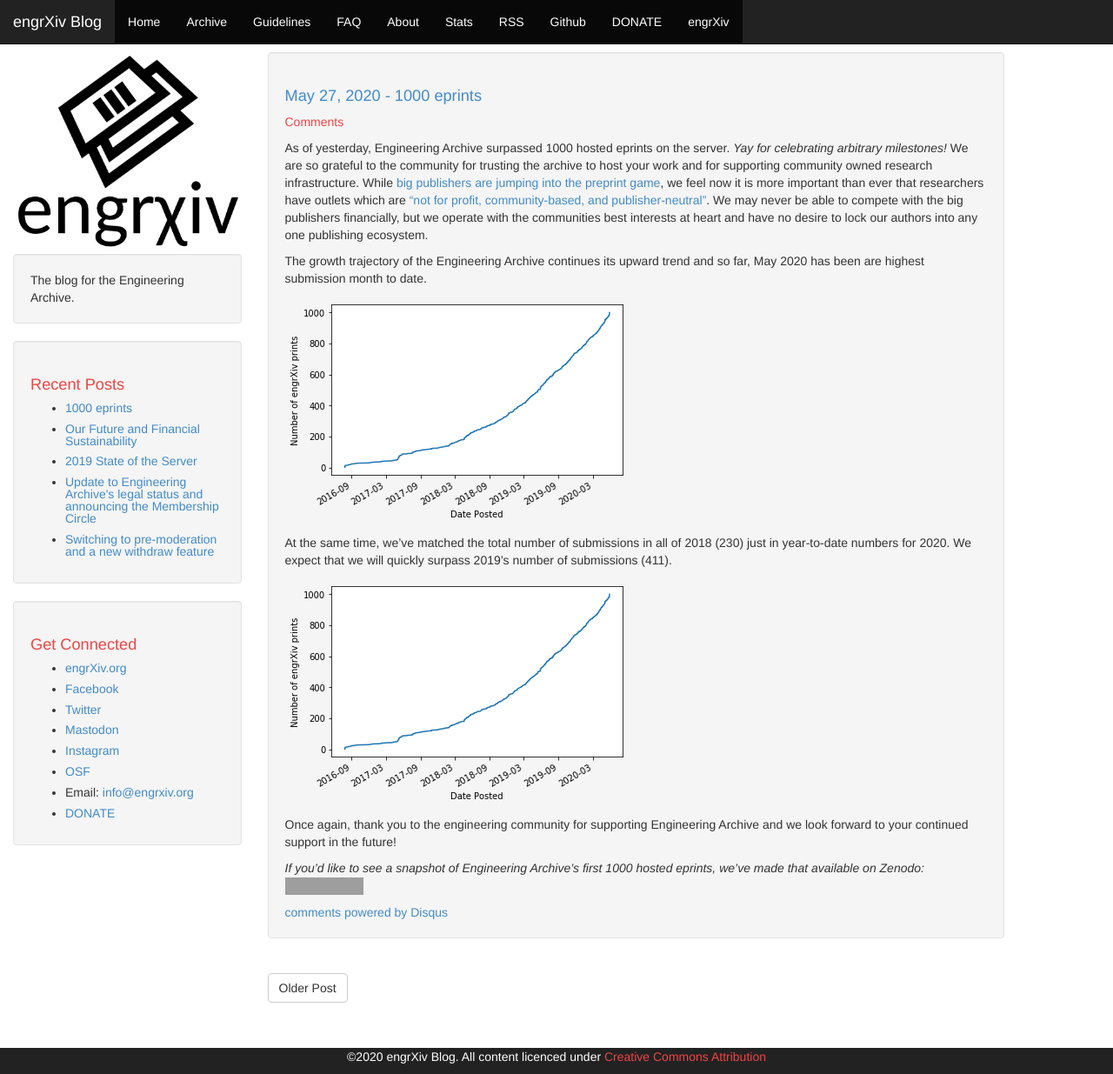
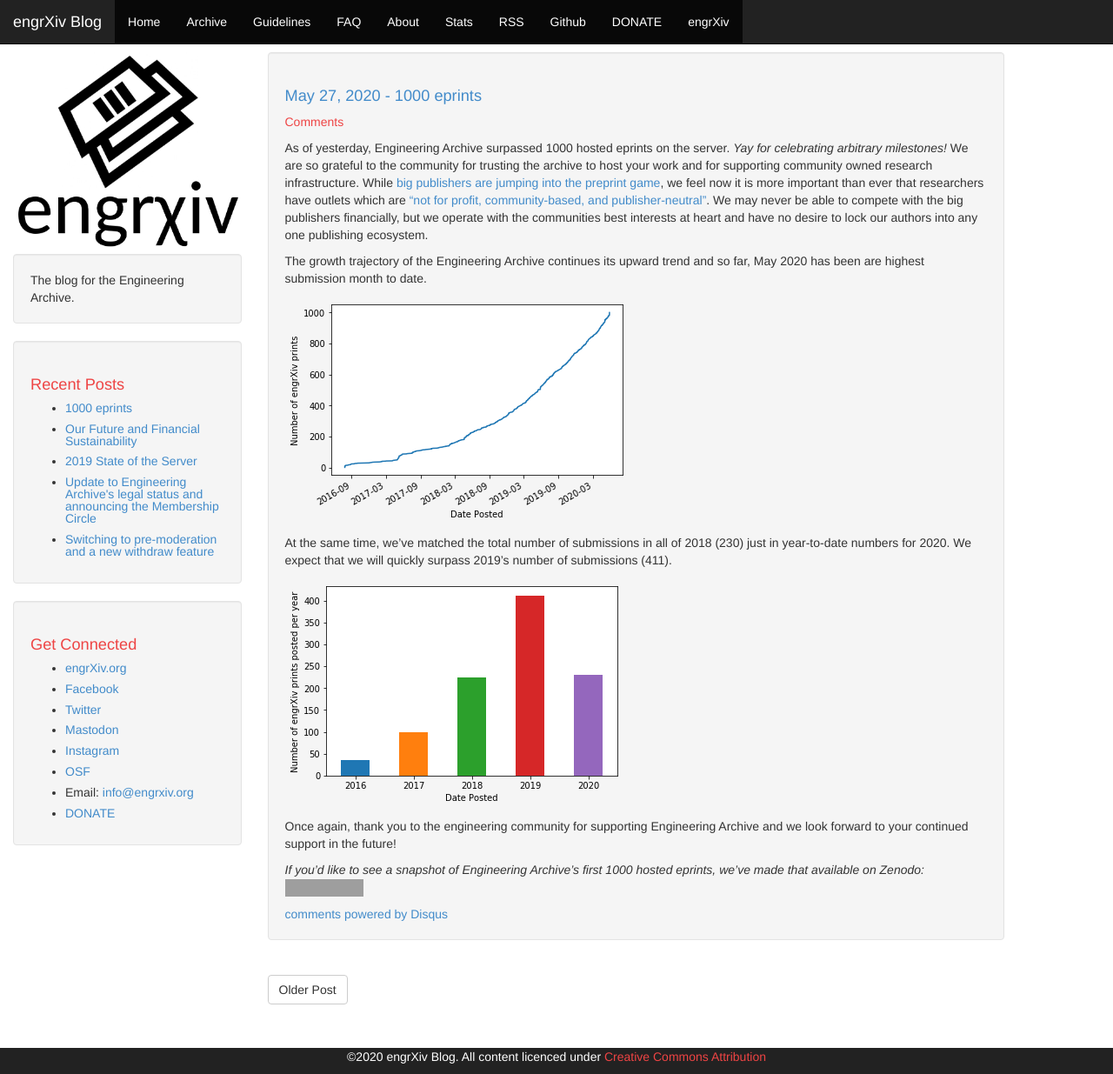
Before and after one commit to OpenEngr/engrXiv, a Jekyll site: the page built from _posts/2020-05-27-1000-eprints.md, in a window 1280 px wide and 1235 px high. Shown: the whole window at 87% size. Built offline with Jekyll 4.4.1, drawn with Linux system fonts in a browser that asks for light colours; a script that is not in the unit is left out; comment, search, counter and statistics services are not loaded; grey boxes are pictures that could not be loaded.

Commit message:
correct graph

```diff
--- a/_posts/2020-05-27-1000-eprints.md
+++ b/_posts/2020-05-27-1000-eprints.md
@@ -11,11 +11,11 @@ As of yesterday, Engineering Archive surpassed 1000 hosted eprints on the server
 
 The growth trajectory of the Engineering Archive continues its upward trend and so far, May 2020 has been are highest submission month to date.
 
-![engrXiv print count by year](/images/20200527_EngineeringArchive_first1000eprints_cummulative.png)
+![engrXiv cumulative print ](/images/20200527_EngineeringArchive_first1000eprints_cummulative.png)
 
 At the same time, we've matched the total number of submissions in all of 2018 (230) just in year-to-date numbers for 2020. We expect that we will quickly surpass 2019's number of submissions (411).
 
-![engrXiv print count by year](/images/20200527_EngineeringArchive_first1000eprints_cummulative.png)
+![engrXiv print count by year](/images/20200527_EngineeringArchive_first1000eprints_annual.png)
 
 Once again, thank you to the engineering community for supporting Engineering Archive and we look forward to your continued support in the future!
 
```
